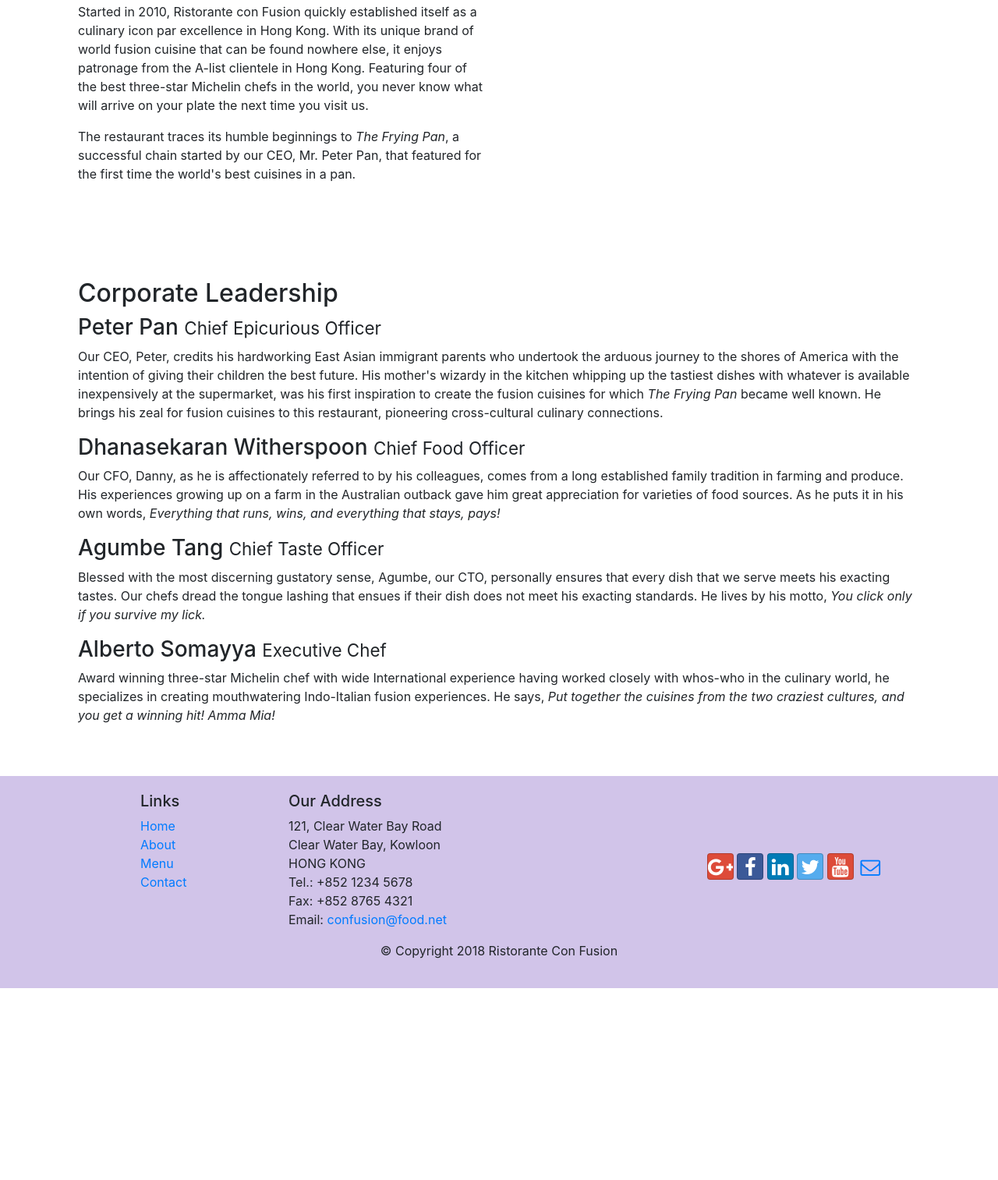
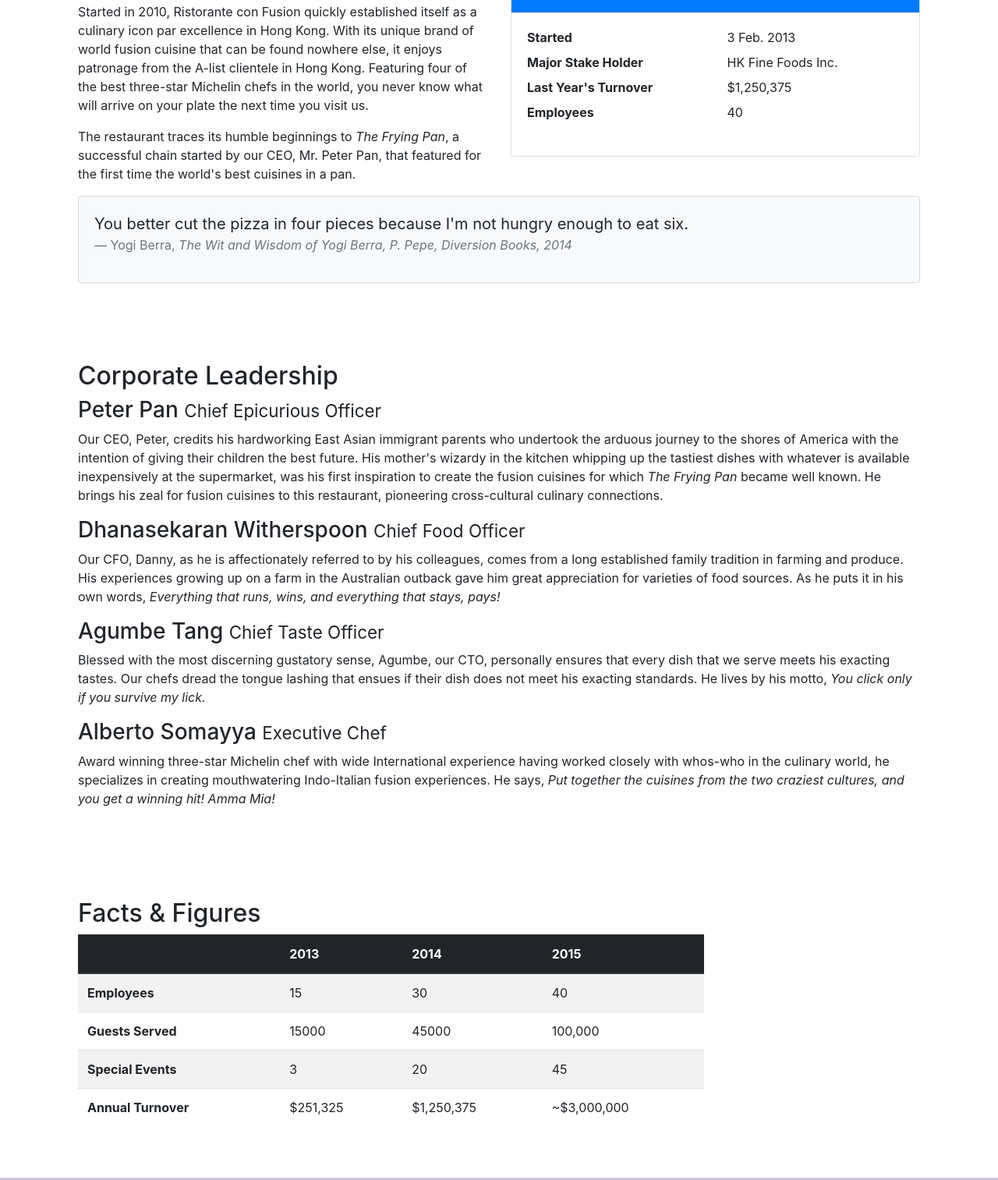
Before and after one commit to simonavilav/bs4-project, a website: page aboutus.html in a window 1280 px wide. Shown: the part 558-2071 px from the top of the page at 78% size. Before the commit the page ends 1825 px from the top, so only its background shows below. Drawn offline with nearby package versions, Linux system fonts and the light colour scheme.

Commit message:
Bootstrap Tables and Cards.

```diff
--- a/aboutus.html
+++ b/aboutus.html
@@ -63,7 +63,36 @@
                 <p>Started in 2010, Ristorante con Fusion quickly established itself as a culinary icon par excellence in Hong Kong. With its unique brand of world fusion cuisine that can be found nowhere else, it enjoys patronage from the A-list clientele in Hong Kong.  Featuring four of the best three-star Michelin chefs in the world, you never know what will arrive on your plate the next time you visit us.</p>
                 <p>The restaurant traces its humble beginnings to <em>The Frying Pan</em>, a successful chain started by our CEO, Mr. Peter Pan, that featured for the first time the world's best cuisines in a pan.</p>
             </div>
-            <div>
+            <div class="col-sm mb-2">
+                <div class="card">
+                    <h3 class="card-header bg-primary text-white">Facts At a Glance</h3>
+                    <div class="card-body">
+                        <dl class="row">
+                            <dt class="col-6">Started</dt>
+                            <dd class="col-6">3 Feb. 2013</dd>
+                            <dt class="col-6">Major Stake Holder</dt>
+                            <dd class="col-6">HK Fine Foods Inc.</dd>
+                            <dt class="col-6">Last Year's Turnover</dt>
+                            <dd class="col-6">$1,250,375</dd>
+                            <dt class="col-6">Employees</dt>
+                            <dd class="col-6">40</dd>
+                        </dl>
+                    </div>
+                </div>
+            </div>
+            <div class="col-12">
+                <div class="card card-body bg-light">
+                    <blockquote class="blockquote">
+                        <p class="mb-0">You better cut the pizza in four pieces
+                            because I'm not hungry enough to eat six.
+                        </p>
+                        <footer class="blockquote-footer">Yogi Berra,
+                            <cite title="Source Title">The Wit and Wisdom of Yogi Berra, P. Pepe,
+                                 Diversion Books, 2014
+                            </cite>
+                        </footer>
+                    </blockquote>
+                </div>
             </div>
         </div>
 
@@ -81,7 +110,50 @@
                 <p class="d-none d-sm-block">Award winning three-star Michelin chef with wide International experience having worked closely with whos-who in the culinary world, he specializes in creating mouthwatering Indo-Italian fusion experiences. He says, <em>Put together the cuisines from the two craziest cultures, and you get a winning hit! Amma Mia!</em></p>
             </div>
        </div>
-
+       <div class="row row-content">
+           <div class="col-12 col-sm-9">
+               <h2>Facts &amp; Figures</h2>
+               <div class="table-responsive">
+                <table class="table table-striped">
+                    <thead class="thead-dark">
+                        <tr>
+                            <th>&nbsp;</th>
+                            <th>2013</th>
+                            <th>2014</th>
+                            <th>2015</th>
+                        </tr>
+                    </thead>
+                    <tbody>
+                        <tr>
+                            <th>Employees</th>
+                            <td>15</td>
+                            <td>30</td>
+                            <td>40</td>
+                        </tr>
+                        <tr>
+                            <th>Guests Served</th>
+                            <td>15000</td>
+                            <td>45000</td>
+                            <td>100,000</td>
+                        </tr>
+                        <tr>
+                            <th>Special Events</th>
+                            <td>3</td>
+                            <td>20</td>
+                            <td>45</td>
+                        </tr>
+                        <tr>
+                            <th>Annual Turnover</th>
+                            <td>$251,325</td>
+                            <td>$1,250,375</td>
+                            <td>~$3,000,000</td>
+                        </tr>
+                    </tbody>
+                </table>
+            </div>
+           </div>
+           <div class="col-12 col-sm-3"></div>
+       </div>
     </div>
 
     <footer class="footer">
```
Also changed, not shown: contactus.html (+1 -1 lines).
